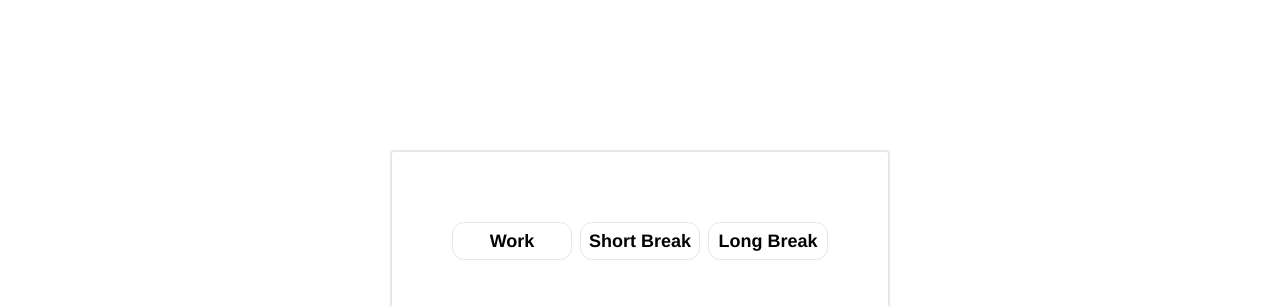
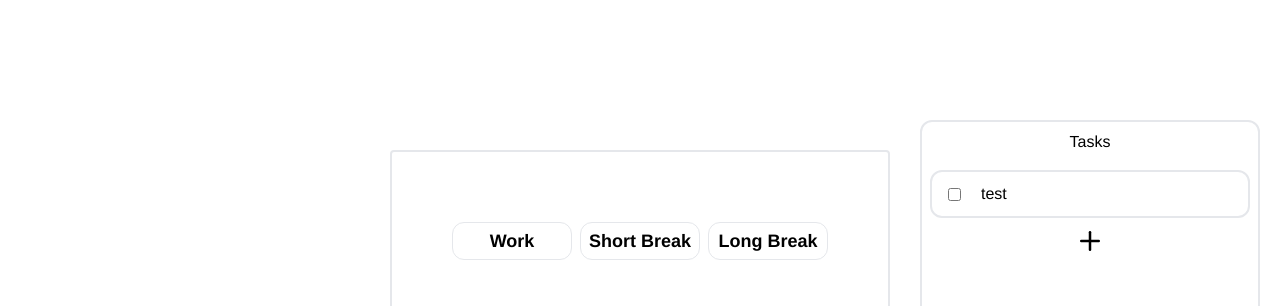
Before and after one commit to RockyPHER/in_study, a React (Vite) app: page / in a window 1280 px wide. Shown: the top 306 px of the page. Built offline with nearby package versions, Linux system fonts and the light colour scheme; the HTML template or start-up script is replaced by a standard one.

Commit message:
chore: tasklist add

```diff
--- a/src/App.tsx
+++ b/src/App.tsx
@@ -1,6 +1,7 @@
 import { useState } from "react";
 import Sidebar from "./components/containers/sidebar/main.tsx";
 import Pomodoro from "./components/pomodoro/main.tsx";
+import Tasklist from "./components/tasklist/main.tsx";
 
 function App() {
   const [mode, setMode] = useState({
@@ -39,6 +40,9 @@ function App() {
           setTime={handleSetTime}
         />
       </div>
+      <div className="w-full h-full px-5 absolute flex justify-end items-center top-0 left-0">
+        <Tasklist />
+      </div>
     </div>
   );
 }
--- /dev/null
+++ b/src/components/tasklist/main.tsx
@@ -0,0 +1,22 @@
+import { Plus } from "lucide-react";
+import Task from "./task";
+
+const Tasklist = () => {
+  return (
+    <div className="relative w-[340px] h-[560px] border-2 bg-transparent rounded-xl">
+      <div className="w-full h-10 flex justify-center items-center">
+        <h1>Tasks</h1>
+      </div>
+      <div className="flex p-2">
+        <Task name="test" />
+      </div>
+      <div className="w-full h-auto flex justify-center items-center">
+        <button>
+          <Plus size={30} />
+        </button>
+      </div>
+    </div>
+  );
+};
+
+export default Tasklist;
--- /dev/null
+++ b/src/components/tasklist/task.tsx
@@ -0,0 +1,18 @@
+interface Props {
+  name: string;
+}
+
+const Task = ({ name }: Props) => {
+  return (
+    <div className="w-full h-12 px-4 py-2 flex gap-5 justify-start items-center border-2 rounded-xl">
+      <div className="w-auto h-full flex justify-center items-center">
+        <input type="checkbox"></input>
+      </div>
+      <div className="w-auto h-full flex justify-center items-center">
+        <h1>{name}</h1>
+      </div>
+    </div>
+  );
+};
+
+export default Task;
```
